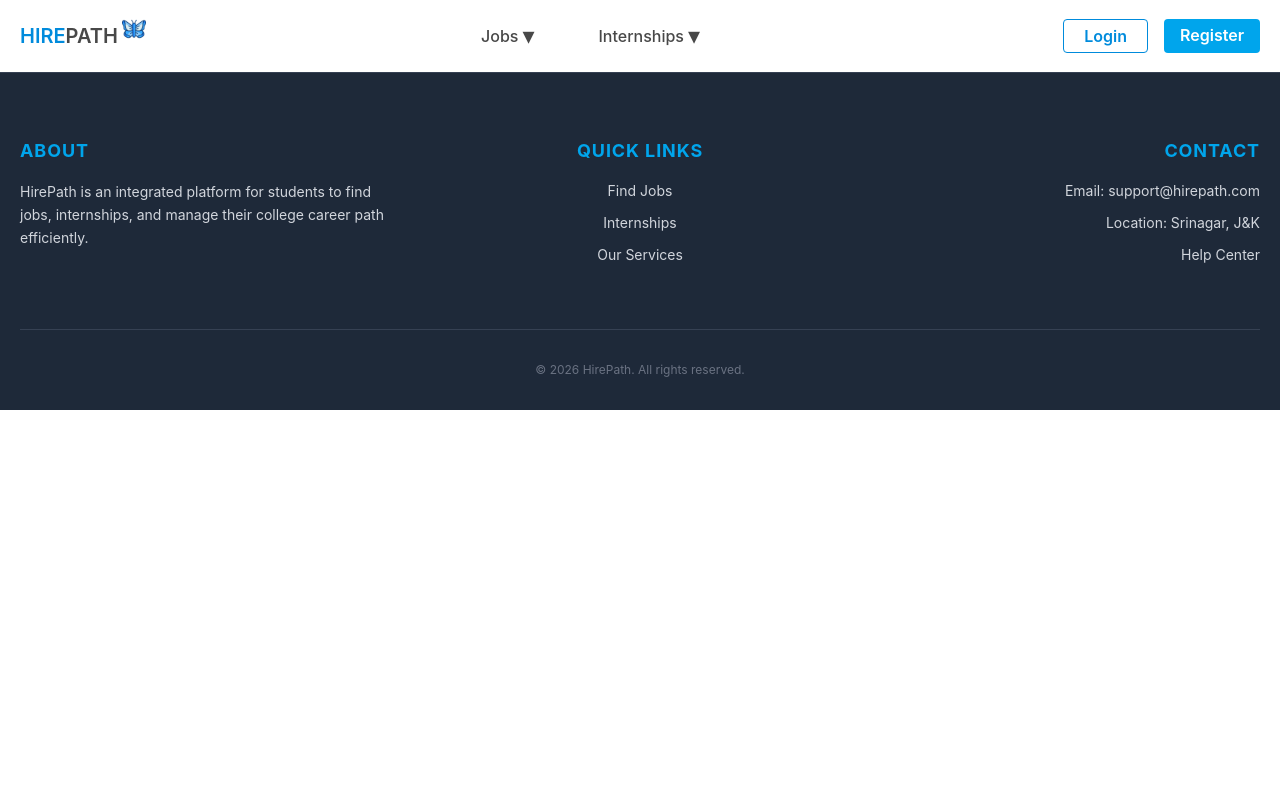
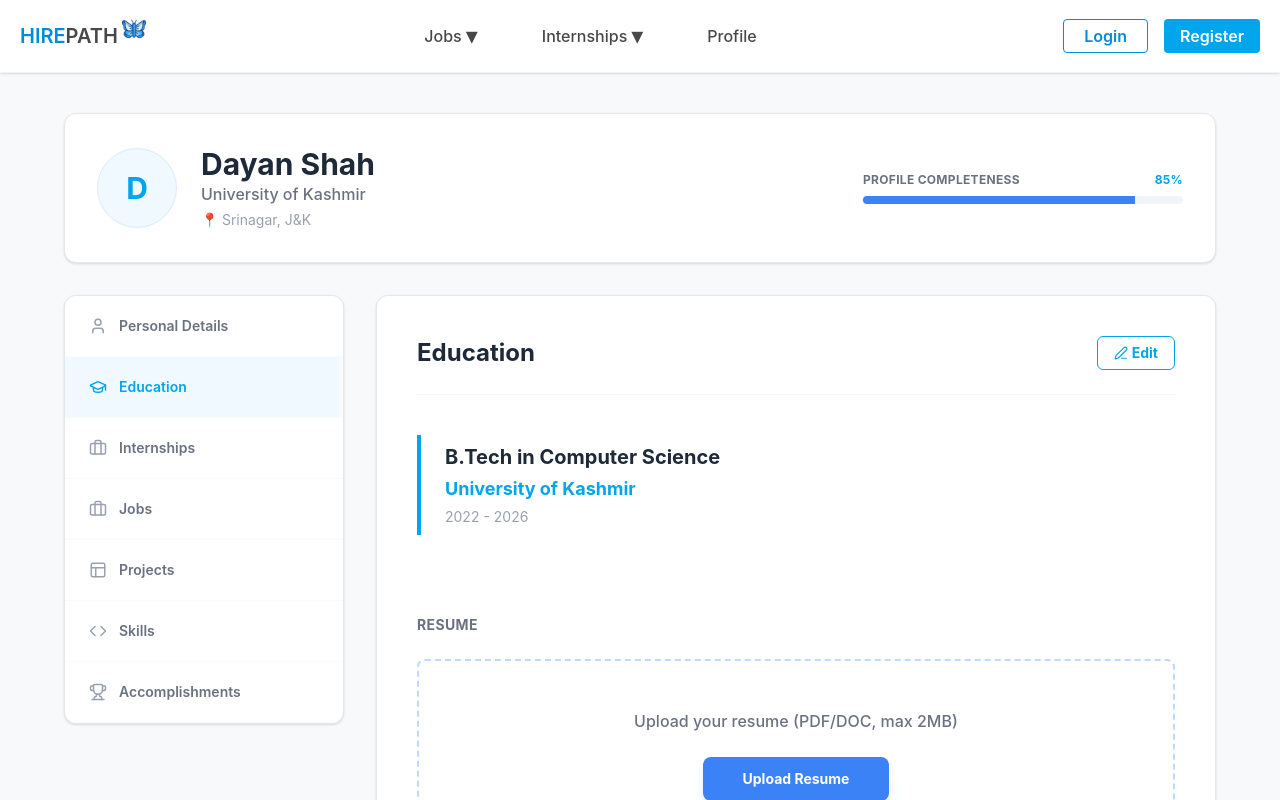
Before and after one commit to akramguroo-dev/hirepath, a React (Vite) app in the folder client/: page /profile in a window 1280 px wide. Shown: the top 800 px of the page. Built offline with nearby package versions, Linux system fonts and the light colour scheme.

Commit message:
feat: implement professional student profile dashboard (Task 5 final)

```diff
--- a/client/src/App.jsx
+++ b/client/src/App.jsx
@@ -7,7 +7,7 @@ import Login from "./pages/Login";
 import Register from "./pages/Register";
 import Jobs from "./pages/Jobs";
 import JobDetail from "./pages/JobDetail";
-
+import Profile from "./pages/Profile";
 function App() {
   return (
     <>
@@ -18,6 +18,7 @@ function App() {
         <Route path="/jobs/:id" element={<JobDetail/>}/>
         <Route path="/login" element={<Login />} />
         <Route path="/register" element={<Register />} />
+        <Route path="/profile" element={<Profile />} />
       </Routes>
       <Footer />
     </>
--- a/client/src/components/Navbar.jsx
+++ b/client/src/components/Navbar.jsx
@@ -1,8 +1,7 @@
 import { Link } from "react-router-dom";
-
 export default function Navbar() {
   return (
-    <nav className="flex items-center justify-between bg-white text-black px-5">
+    <nav className="flex items-center justify-between bg-white text-black px-5 border-b border-gray-100 sticky top-0 z-50 shadow-sm">
       <div className="font-semibold text-xl">
         <Link to="/" className="inline-block">
           <span className="text-[#008BDC]">HIRE</span>
@@ -24,22 +23,29 @@ export default function Navbar() {
           Jobs <span className="text-2xl">▾</span>
         </Link>
         <Link
-          to="/jobs"
+          to="/internships"
           className="flex items-center gap-1 text-[#484848] font-medium hover:bg-blue-50 hover:text-[#008BDC] transition p-5"
         >
           Internships <span className="text-2xl">▾</span>
         </Link>
+        <Link
+          to="/profile"
+          className="flex items-center gap-1 text-[#484848] font-medium hover:bg-blue-50 hover:text-[#008BDC] transition p-5"
+        >
+          Profile
+        </Link>
       </div>
+
       <div className="flex gap-4">
         <Link
           to="/login"
-          className="px-5 py-2 text-[#008BDC] border border border-[#008BDC] rounded font-semibold leading-none"
+          className="px-5 py-2 text-[#008BDC] border border-[#008BDC] rounded font-semibold flex items-center justify-center leading-none"
         >
           Login
         </Link>
         <Link
           to="/register"
-          className="px-4 py-2 bg-[#00A5EC] text-white rounded font-semibold leading-none"
+          className="px-4 py-2 bg-[#00A5EC] text-white rounded font-semibold flex items-center justify-center leading-none"
         >
           Register
         </Link>
--- /dev/null
+++ b/client/src/pages/Profile.jsx
@@ -0,0 +1,98 @@
+import React, { useState } from 'react';
+import { User, GraduationCap, Briefcase, FileText, Code, Trophy, Layout, Edit3 } from 'lucide-react';
+export default function Profile() {
+  const [activeTab, setActiveTab] = useState('Education');
+  const user = {
+    name: "Dayan Shah",
+    college: "University of Kashmir",
+    location: "Srinagar, J&K",
+    education: { degree: "B.Tech in Computer Science", school: "University of Kashmir", year: "2022 - 2026" }
+  };
+  const menuItems = [
+    { name: "Personal Details", icon: <User size={18} /> },
+    { name: "Education", icon: <GraduationCap size={18} /> },
+    { name: "Internships", icon: <Briefcase size={18} /> },
+    { name: "Jobs", icon: <Briefcase size={18} /> },
+    { name: "Projects", icon: <Layout size={18} /> },
+    { name: "Skills", icon: <Code size={18} /> },
+    { name: "Accomplishments", icon: <Trophy size={18} /> },
+  ];
+  return (
+    <div className="min-h-screen bg-[#F8F9FA] py-10 px-4 md:px-12 font-sans text-[#444444]">
+      <div className="max-w-6xl mx-auto">
+        <div className="bg-white border border-gray-200 rounded-xl shadow-sm p-8 flex flex-col md:flex-row justify-between items-center mb-8">
+          <div className="flex items-center gap-6">
+            <div className="w-20 h-20 bg-[#F0F9FF] text-[#00A5EC] rounded-full flex items-center justify-center text-3xl font-bold border border-blue-100">
+              {user.name[0]}
+            </div>
+            <div className="text-left">
+              <h1 className="text-3xl font-bold text-gray-800">{user.name}</h1>
+              <p className="text-gray-500 font-medium">{user.college}</p>
+              <p className="text-gray-400 text-sm mt-1 flex items-center gap-1">📍 {user.location}</p>
+            </div>
+          </div>
+          <div className="w-full md:w-80 mt-6 md:mt-0">
+            <div className="flex justify-between text-xs font-bold text-gray-500 mb-2 uppercase tracking-wide">
+              <span>Profile Completeness</span>
+              <span className="text-[#00A5EC]">85%</span>
+            </div>
+            <div className="w-full bg-gray-100 h-2 rounded-full overflow-hidden">
+              <div className="bg-[#3b82f6] h-full w-[85%]"></div>
+            </div>
+          </div>
+        </div>
+        <div className="flex flex-col md:flex-row gap-8">
+          <aside className="w-full md:w-1/4">
+            <div className="bg-white border border-gray-200 rounded-xl shadow-sm overflow-hidden">
+              <nav className="flex flex-col">
+                {menuItems.map((item) => (
+                  <button
+                    key={item.name}
+                    onClick={() => setActiveTab(item.name)}
+                    className={`flex items-center gap-3 text-left px-6 py-5 text-sm font-semibold border-b border-gray-50 transition-all ${
+                      activeTab === item.name
+                      ? "text-[#00A5EC] bg-[#F0F9FF] border-r-4 border-[#00A5EC]"
+                      : "text-gray-500 hover:bg-gray-50"
+                    }`}
+                  >
+                    <span className={activeTab === item.name ? "text-[#00A5EC]" : "text-gray-400"}>
+                      {item.icon}
+                    </span>
+                    {item.name}
+                  </button>
+                ))}
+              </nav>
+            </div>
+          </aside>
+          <main className="w-full md:w-3/4">
+            <div className="bg-white border border-gray-200 rounded-xl p-10 shadow-sm text-left relative min-h-[500px]">
+              <div className="flex justify-between items-center mb-6">
+                <h2 className="text-2xl font-bold text-gray-800">{activeTab}</h2>
+                <button className="flex items-center gap-1 text-[#00A5EC] border border-[#00A5EC] px-4 py-1.5 rounded-md font-bold text-sm hover:bg-blue-50 transition-colors">
+                  <Edit3 size={14} /> Edit
+                </button>
+              </div>
+              <hr className="border-gray-100 mb-10" />
+              {activeTab === "Education" && (
+                <div className="border-l-4 border-[#00A5EC] pl-6 py-2 mb-16">
+                  <h4 className="font-bold text-xl text-gray-800">{user.education.degree}</h4>
+                  <p className="text-[#00A5EC] font-bold mt-1 text-lg">{user.education.school}</p>
+                  <p className="text-gray-400 text-sm mt-1">{user.education.year}</p>
+                </div>
+              )}
+              <div className="mt-20">
+                <h3 className="text-sm font-bold text-gray-500 uppercase mb-6 tracking-wide">Resume</h3>
+                <div className="border-2 border-dashed border-blue-200 rounded-lg p-12 text-center bg-white">
+                  <p className="text-gray-500 mb-6 font-medium">Upload your resume (PDF/DOC, max 2MB)</p>
+                  <button className="bg-[#3b82f6] text-white px-10 py-3 rounded-lg font-bold text-sm hover:bg-blue-600 transition-all shadow-lg shadow-blue-100">
+                    Upload Resume
+                  </button>
+                </div>
+              </div>
+            </div>
+          </main>
+        </div>
+      </div>
+    </div>
+  );
+}
```
